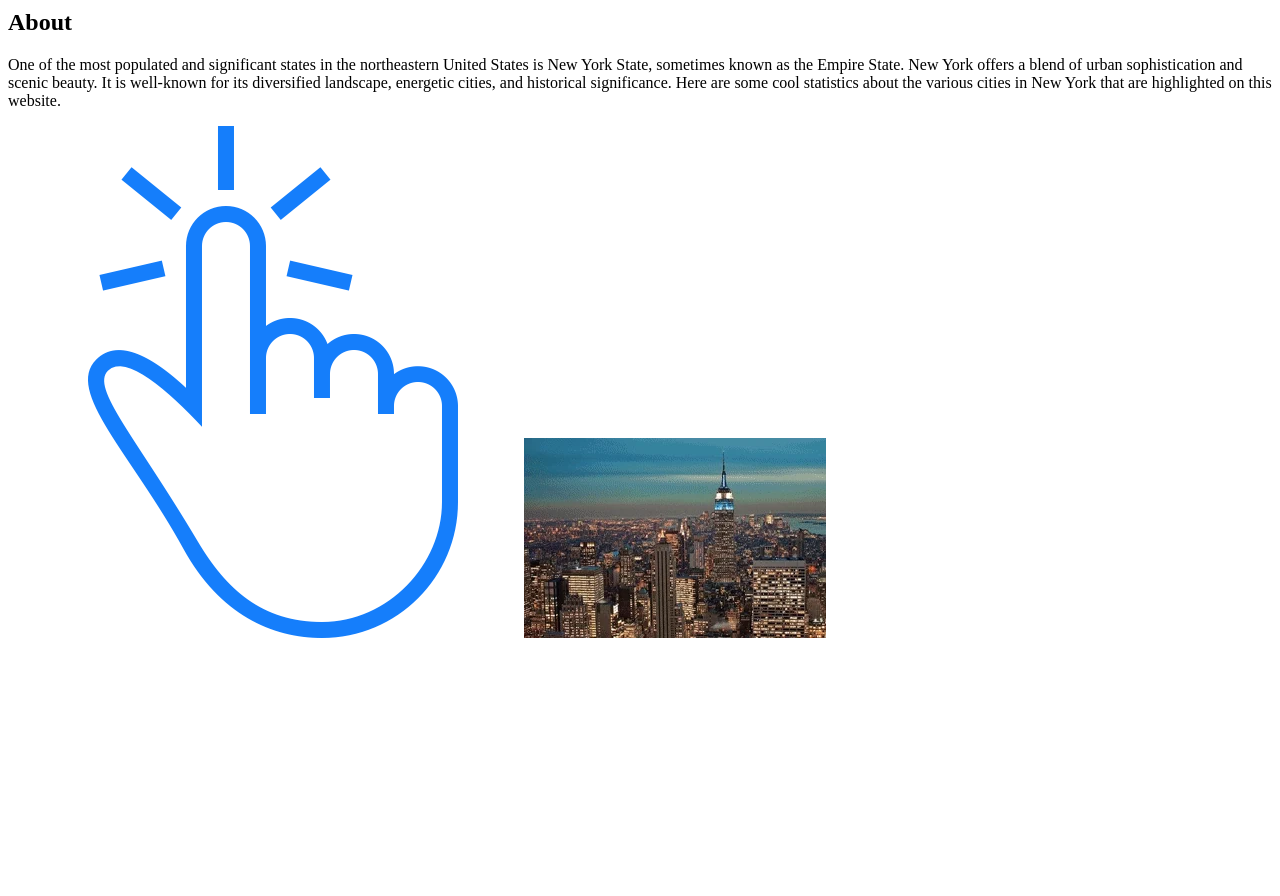
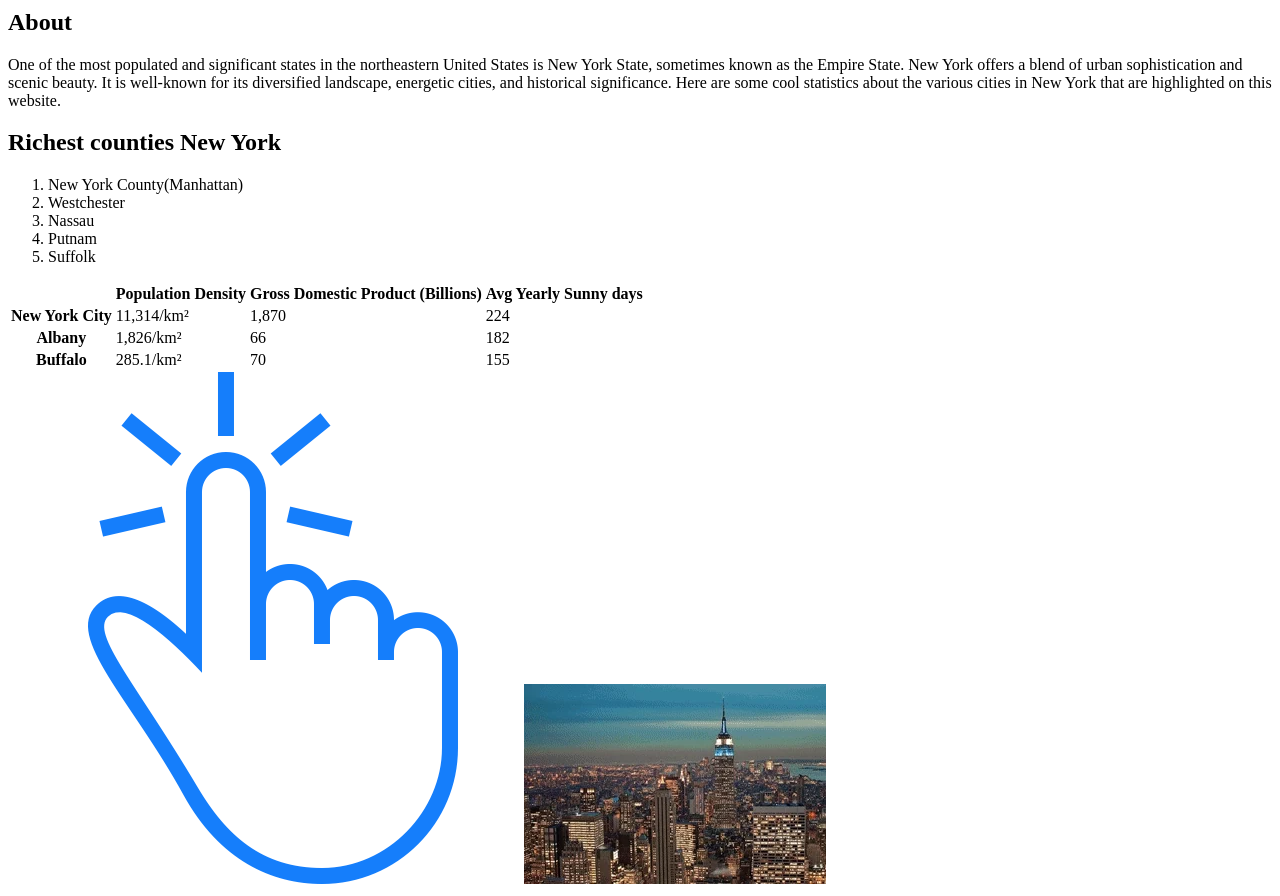
Before and after one commit to AP-d3v/New-York-State-, a plain HTML site: page index.html in a window 1280 px wide. Shown: the part 2780-3676 px from the top of the page. Before the commit the page ends 3430 px from the top, so only its background shows below. Drawn offline with Linux system fonts and the light colour scheme.

Commit message:
C requirment

```diff
--- a/index.html
+++ b/index.html
@@ -48,9 +48,43 @@
         <h1>About</h1>
         <p>One of the most populated and significant states in the northeastern United States is New York State, sometimes known as the Empire State. New York offers a blend of urban sophistication and scenic beauty. It is well-known for its diversified landscape, energetic cities, and historical significance. Here are some cool statistics about the various cities in New York that are highlighted on this website. </p>
 
+    <table>
+        <tr>
+            <th></th>
+            <th>Population Density</th>
+            <th>Gross Domestic Product (Billions)</th>
+            <th>Avg Yearly Sunny days</th>
+        </tr>
+        <tr>
+            <th>New York City</th>
+            <td>11,314/km²</td>
+            <td>1,870</td>
+            <td>224</td>
+        </tr>
+        <tr>
+            <th>Albany</th>
+            <td>1,826/km²</td>
+            <td>66</td>
+            <td>182</td>
+        </tr>
+        <tr>
+            <th>Buffalo</th>
+            <td>285.1/km²</td>
+            <td>70</td>
+            <td>155</td>
+        </tr>
+        <h2>Richest counties New York</h2>
+        <ol>
+            <li>New York County(Manhattan)</li>
+            <li>Westchester</li>
+            <li>Nassau</li>
+            <li>Putnam</li>
+            <li>Suffolk</li>
+        </ol>
+    </table>
     </aside>
 </div>
-    <img class="click-me" src="./images/click-me.png" alt="click-me">
+    <img class="click-me" src="./images/click-me.png" alt="nyc_gif">
     <img class="gif" src="./images/gif.webp" alt="nyc_gif">
 </body>
 </html>
```
Also changed, not shown: interior_pages/Buffalo.html (+6 -1 lines), interior_pages/Contact.html (+3 -3 lines), interior_pages/capital.html (+5 -0 lines), interior_pages/nyc.html (+6 -0 lines).
